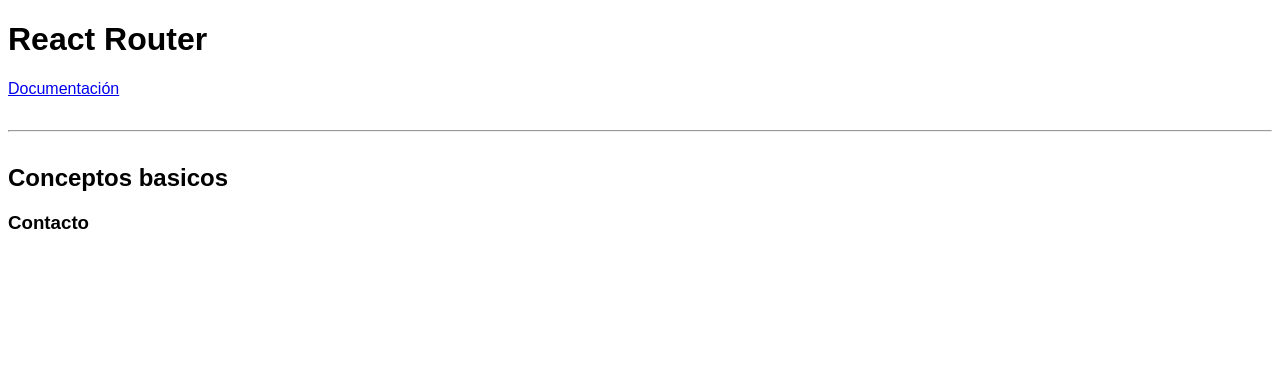
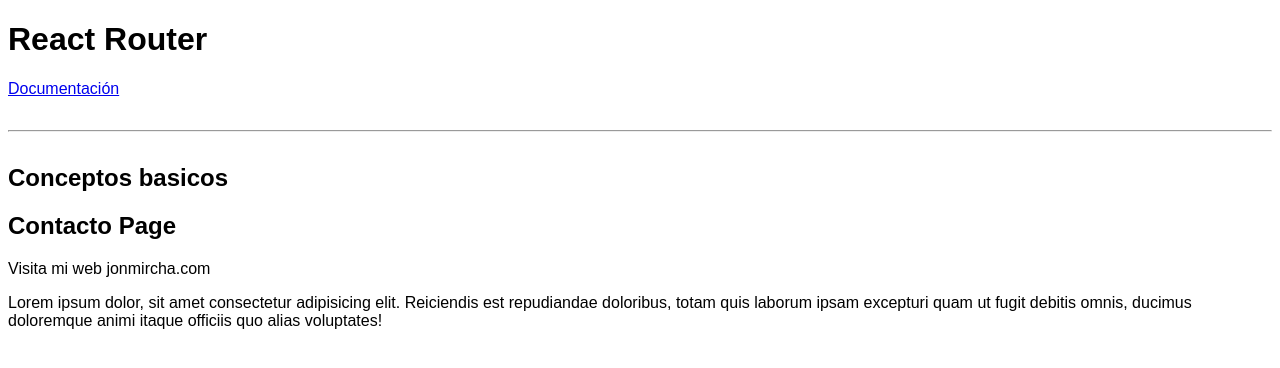
Before and after one commit to MauricioMorenoMorales/JMC-React-router, a React (Create React App) app: page /contacto in a window 1280 px wide. Shown: the top 368 px of the page. Built offline with nearby package versions, Linux system fonts and the light colour scheme.

Commit message:
Empezando con la clase numero 55

```diff
--- a/src/components/ConceptosBasicos.jsx
+++ b/src/components/ConceptosBasicos.jsx
@@ -1,18 +1,36 @@
 import React from 'react';
 import { BrowserRouter as Router, Route, Switch } from 'react-router-dom';
+import Acerca from '../pages/Acerca';
+import Contacto from '../pages/Contacto';
 
 const ConceptosBasicos = () => {
 	return (
 		<>
 			<h2>Conceptos basicos</h2>
+			{/* El router renderiza elementos dependiendo que cumplan un valor en la url */}
 			<Router>
+				{/* El switch lo que hace es que solo se renderize un elemento por url */}
 				<Switch>
 					<Route exact path="/acerca">
-						<h3>Acerca</h3>
+						<Acerca />
 					</Route>
-					<Route exact path="/contacto">
-						<h3>Contacto</h3>
-					</Route>
+					{/* Dos formas de declarar renderizado de un componente en una linea */}
+					{/* <Route exact path="/contacto" component={Contacto} /> */}
+					<Route
+						exact
+						path="/contacto"
+						children={
+							<>
+								<Contacto />
+								<p>
+									Lorem ipsum dolor, sit amet consectetur adipisicing elit.
+									Reiciendis est repudiandae doloribus, totam quis laborum ipsam
+									excepturi quam ut fugit debitis omnis, ducimus doloremque
+									animi itaque officiis quo alias voluptates!
+								</p>
+							</>
+						}
+					/>
 					<Route exact path="/informacion">
 						<h3>Informacion</h3>
 					</Route>
--- /dev/null
+++ b/src/pages/Acerca.jsx
@@ -0,0 +1,12 @@
+import React from 'react';
+
+const Acerca = () => {
+	return (
+		<div>
+			<h2>Acerca</h2>
+			<h2>Acerca</h2>
+		</div>
+	);
+};
+
+export default Acerca;
--- /dev/null
+++ b/src/pages/Contacto.jsx
@@ -0,0 +1,12 @@
+import React from 'react';
+
+const Contacto = () => {
+	return (
+		<div>
+			<h2>Contacto Page</h2>
+			<p>Visita mi web jonmircha.com</p>
+		</div>
+	);
+};
+
+export default Contacto;
```
